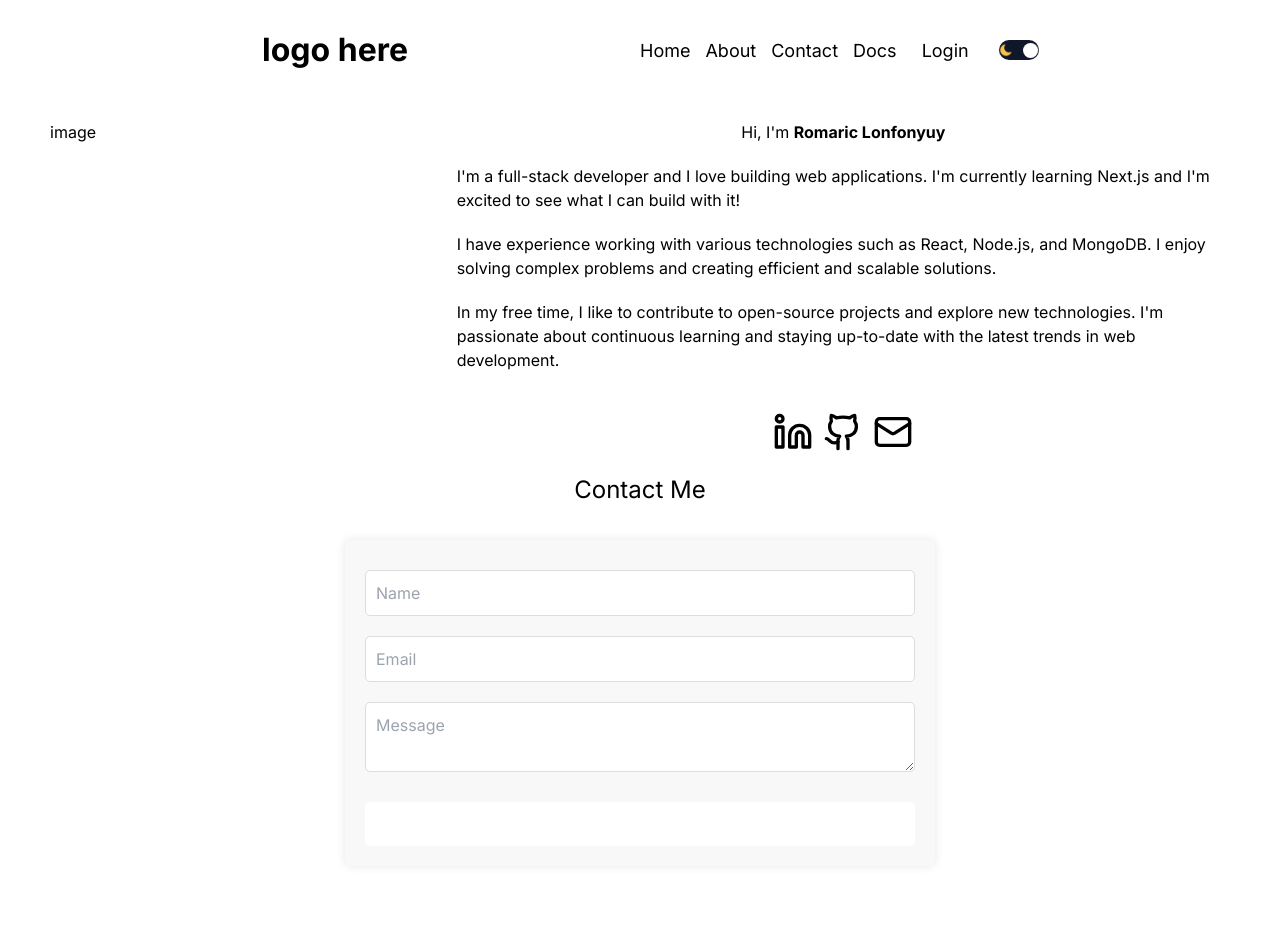
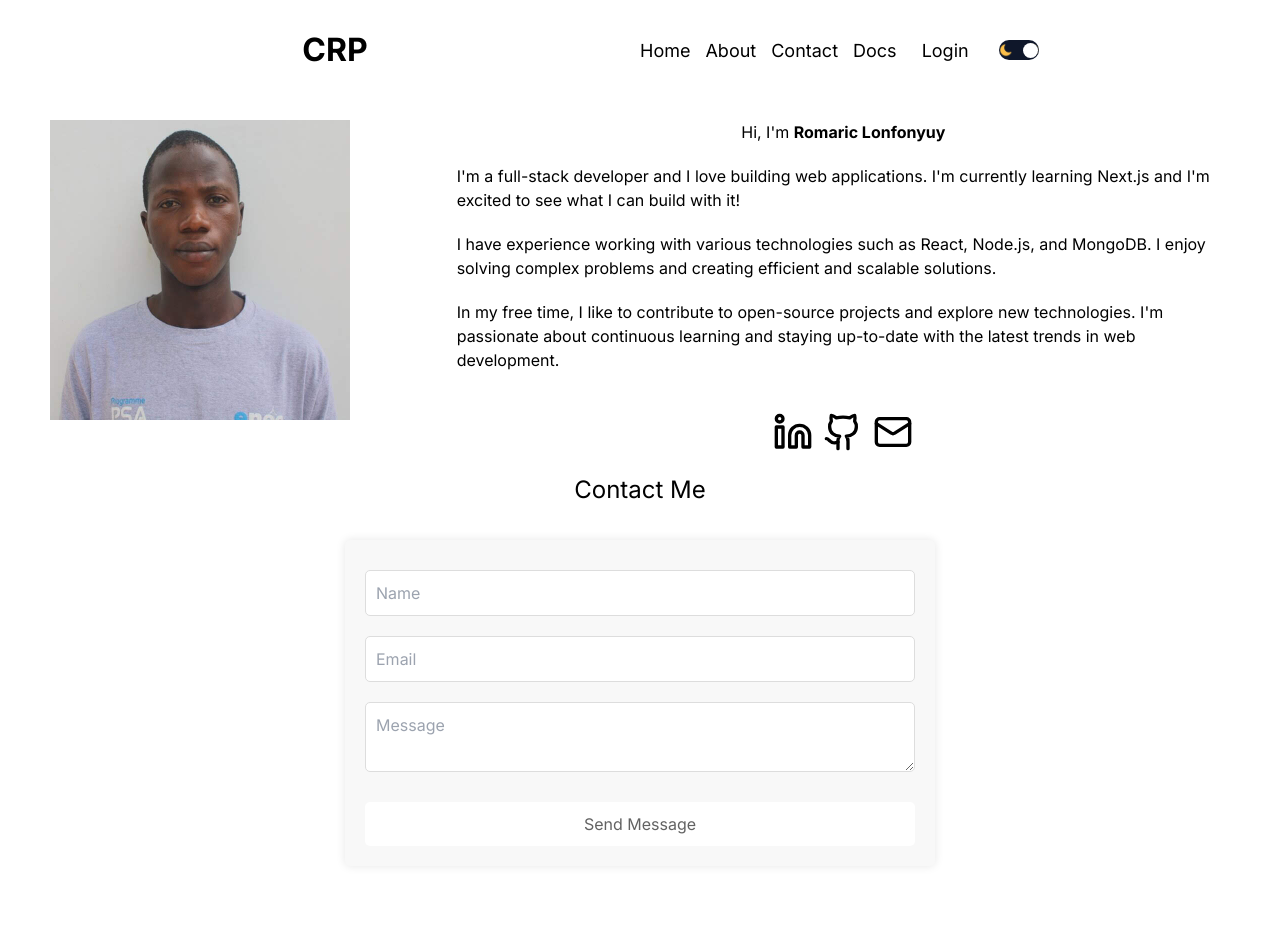
Before and after one commit to Romaric250/blogging_system_in_next, a Next.js app in the folder blogging_system/: page /about in a window 1280 px wide. Shown: the top 952 px of the page. Built offline with nearby package versions, Linux system fonts and the light colour scheme; no server answers.

Commit message:
post functionality completed

```diff
--- a/blogging_system/app/about/about.module.css
+++ b/blogging_system/app/about/about.module.css
@@ -65,7 +65,7 @@
     margin-top: 20px;
     cursor: pointer;
     background-color:var(--bg);
-    color: #fff;
+    color: var(--softTextColor);
     border: none;
     border-radius: 5px;
     font-size: 16px;
@@ -73,7 +73,8 @@
 }
 
 .contactForm button:hover {
-    background-color: var(--bg);
+    background-color:black;
+
 }
 
 
--- a/blogging_system/app/about/page.jsx
+++ b/blogging_system/app/about/page.jsx
@@ -1,5 +1,6 @@
 import React from 'react';
 import styles from './about.module.css';
+import Image from "next/image"
 import { Linkedin, Github, Mail } from 'lucide-react'; // Import the icons
 
 const AboutPage = () => {
@@ -8,7 +9,7 @@ const AboutPage = () => {
 
             <div className={styles.main_container}>
                 <div className={styles.image}>
-                    image
+                    <Image src="/romaric.jpg" alt="romaric" width={300} height={300}/>
                 </div>
 
                 <div className={styles.text}>
--- a/blogging_system/app/posts/[slug]/page.jsx
+++ b/blogging_system/app/posts/[slug]/page.jsx
@@ -1,7 +1,7 @@
-import Menu from "@/components/Menu/Menu";
+import Menu from "../../../components/Menu/Menu";
 import styles from "./post.module.css";
 import Image from "next/image";
-import Comments from "@/components/comments/Comments";
+import Comments from "../../../components/Comments/Comments"
 
 const getData = async (slug) => {
   const res = await fetch(`http://localhost:3000/api/posts/${slug}`, {
--- a/blogging_system/components/Navbar/Navbar.jsx
+++ b/blogging_system/components/Navbar/Navbar.jsx
@@ -11,9 +11,9 @@ const NavLinks = () => {
     return (
         <>
                 <Link href="/">Home</Link>
-                <Link href="/">About</Link>
+                <Link href="/about">About</Link>
                 <Link href="/">Contact</Link>
-                <Link href="/">Docs</Link>
+                <Link href="/docs">Docs</Link>
                 <AuthLinks/>
          <ThemeToggle/>
         </>
@@ -27,7 +27,7 @@ const Navbar = () => {
 
 
             <div className={styles.logo}>
-                logo here
+                CRP
             </div>
 
             <div className={styles.links}>
```
